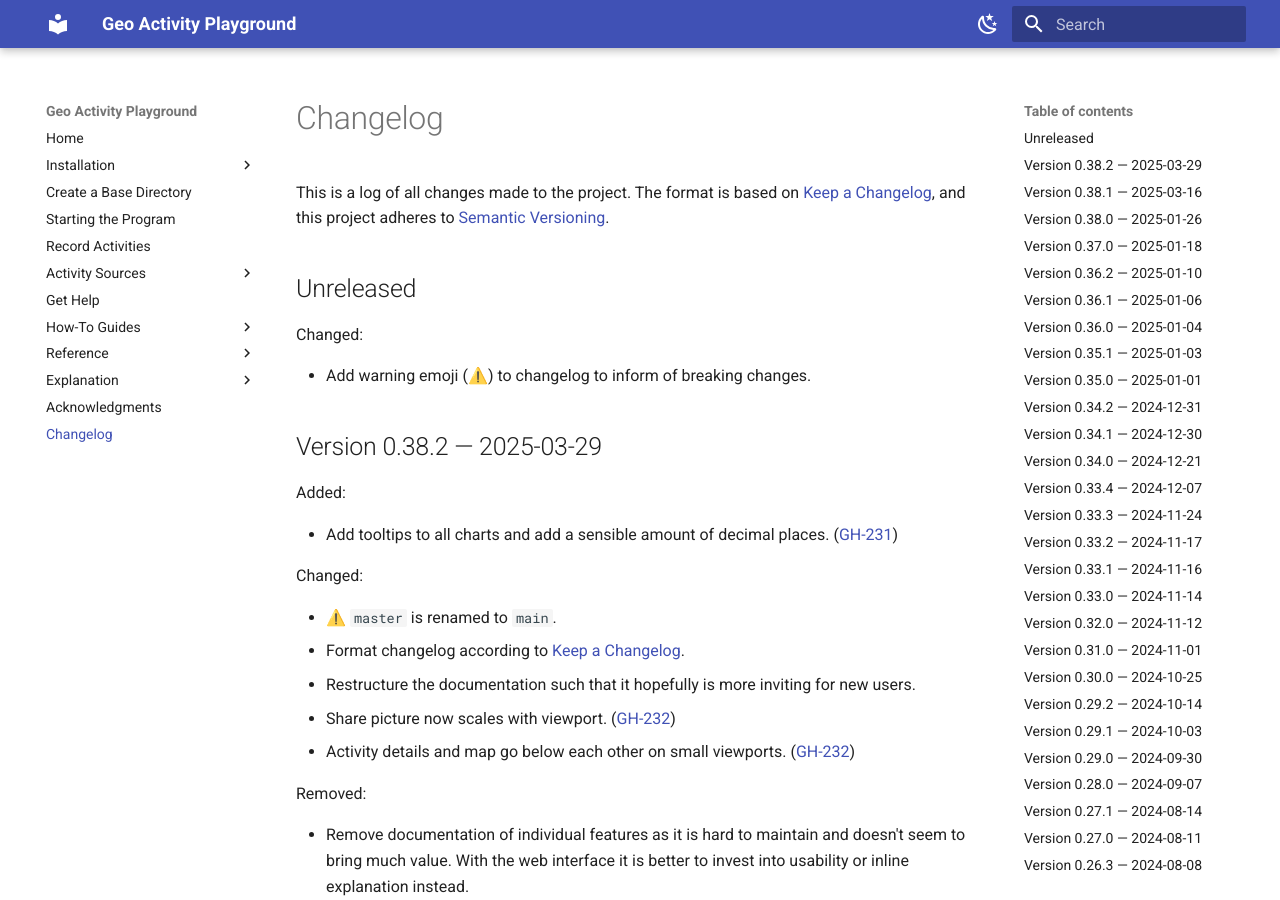
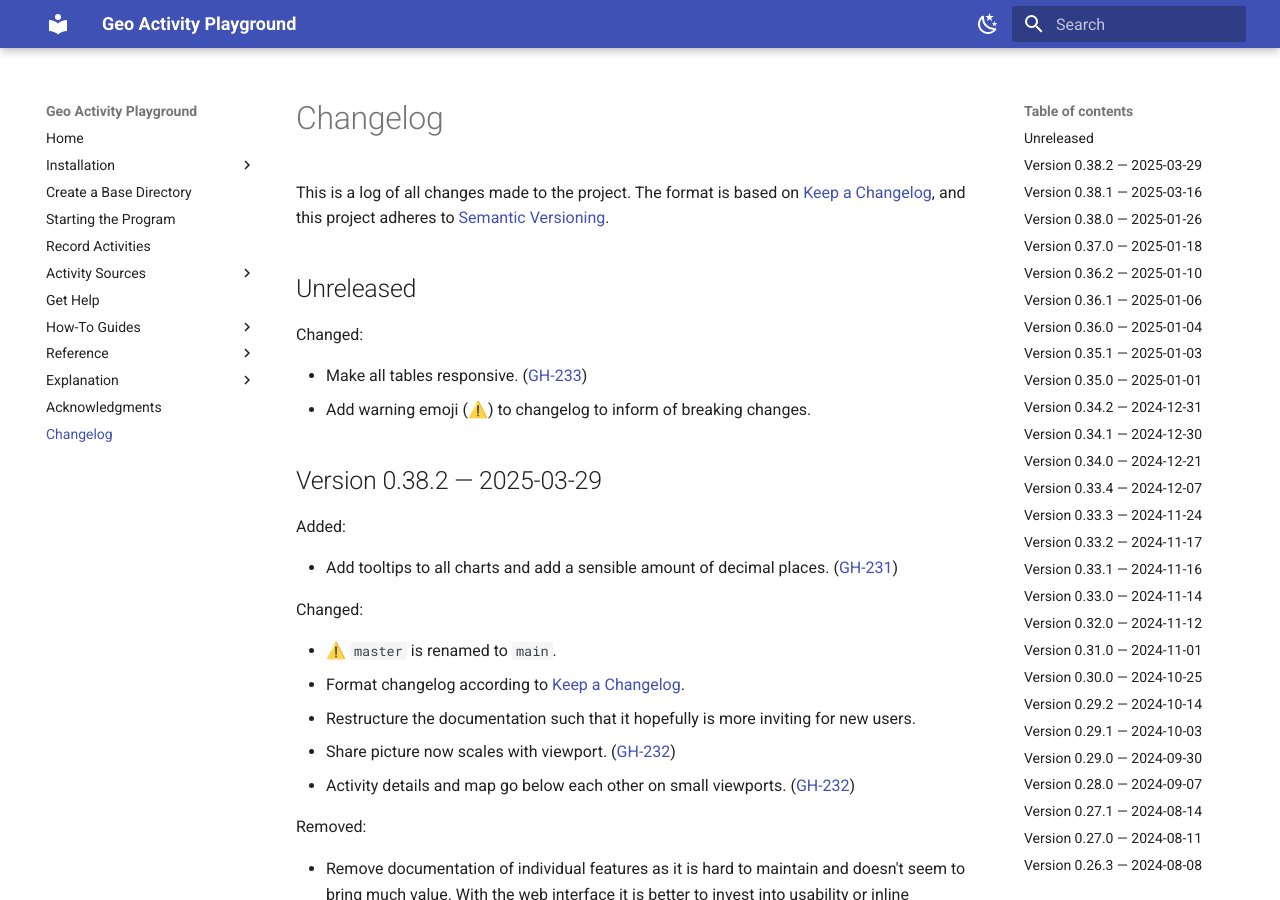
Before and after one commit to martin-ueding/geo-activity-playground, an MkDocs documentation site: the page built from docs/changelog.md, in a window 1280 px wide and 900 px high. Built offline with MkDocs 1.6.1 and Material for MkDocs 9.7.7, drawn with Linux system fonts in a browser that asks for light colours.

Commit message:
Changelog entry

```diff
--- a/docs/changelog.md
+++ b/docs/changelog.md
@@ -22,6 +22,7 @@
 
 Changed:
 
+- Make all tables responsive. ([GH-233](https://github.com/martin-ueding/geo-activity-playground/issues/233))
 - Add warning emoji (⚠️) to changelog to inform of breaking changes.
 
 ## Version 0.38.2 — 2025-03-29
```
